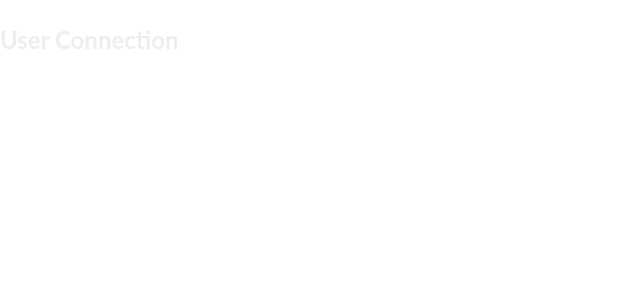
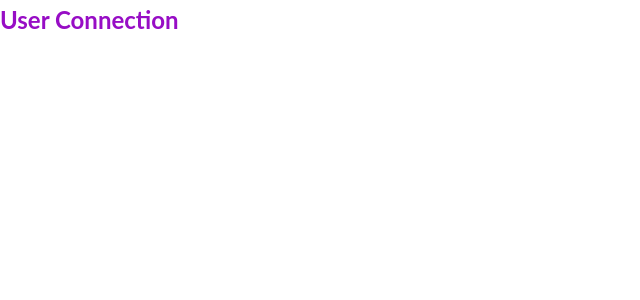
Before and after one commit to WildCodeSchool-2024-02/JS-Nantes-RamCSS-P2-Faketory, a React (Vite) app in the folder client/: page / in a window 1280 px wide. Shown: the top 300 px of the page, without its empty margins (0-640 px from the left). Built offline with nearby package versions, Linux system fonts and the light colour scheme.

Commit message:
S01_première install

```diff
--- /dev/null
+++ b/client/src/components/UserConnection.css
@@ -0,0 +1,6 @@
+h2 {
+    font-size: 1.5em;
+    margin: 0;
+    padding: 0;
+    color: #970dc5;
+}
--- a/client/src/components/UserConnection.jsx
+++ b/client/src/components/UserConnection.jsx
@@ -1,3 +1,5 @@
+import './UserConnection.css';
+
 function UserConnection() {
     return (
         <h2> User Connection </h2>
```
